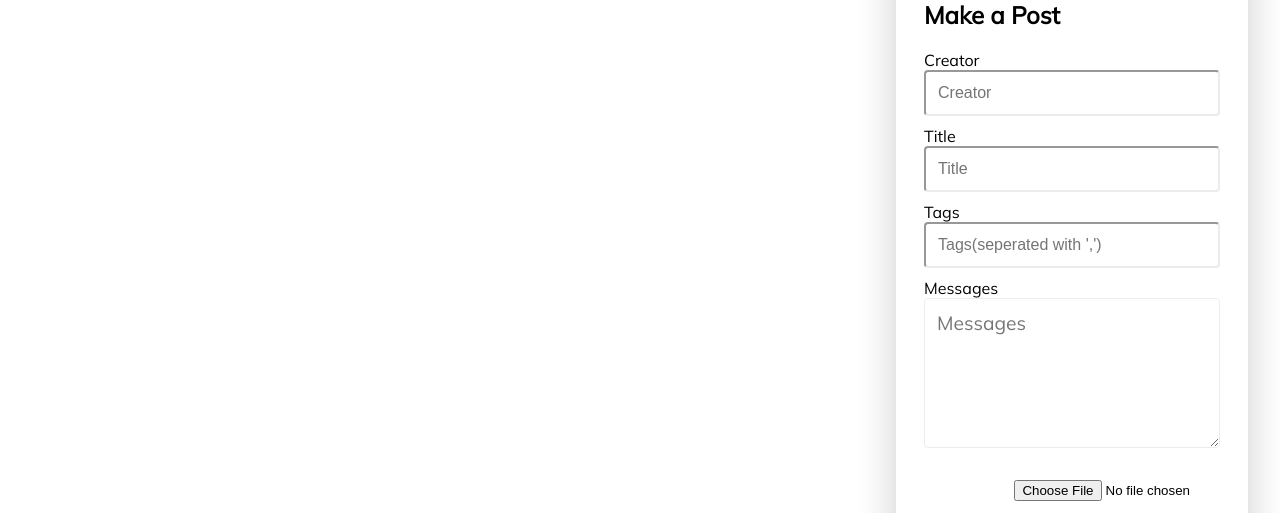
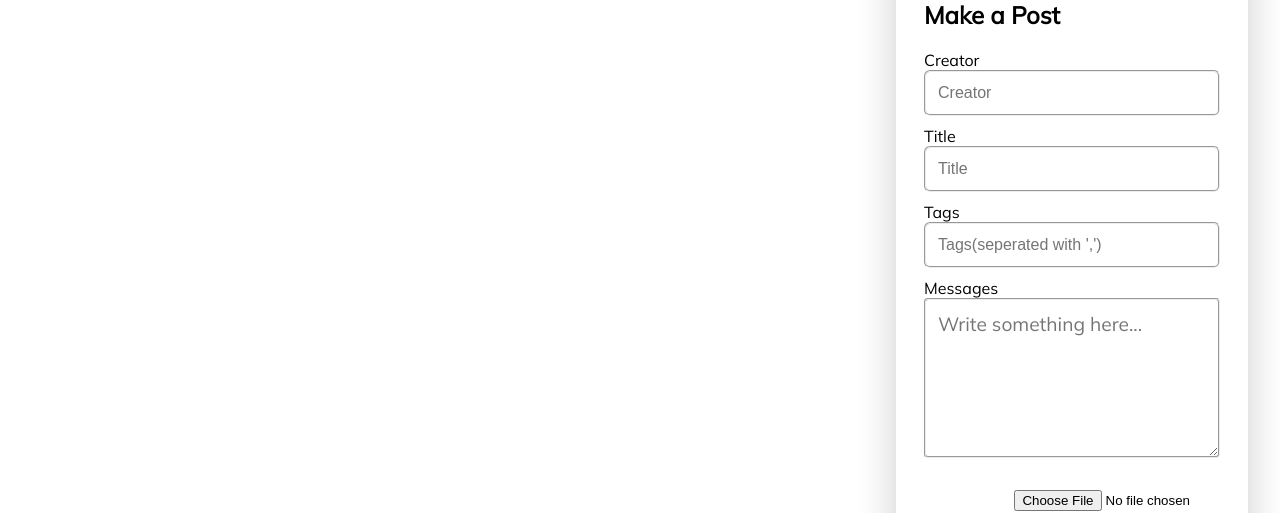
Before and after one commit to CcccYxx/CS35L-Website, a React (Create React App) app in the folder game-website/frontend/: page /forum in a window 1280 px wide. Shown: the part 167-680 px from the top of the page. Built offline with nearby package versions, Linux system fonts and the light colour scheme; no server answers.

Commit message:
Add background and more styling

```diff
--- a/game-website/frontend/src/Components/Form/Form.css
+++ b/game-website/frontend/src/Components/Form/Form.css
@@ -6,11 +6,19 @@
     padding: 1rem;
     box-shadow: 0 0 40px rgba(0, 0, 0, 0.2);
     border-radius: var(--border-radius);
+    background-color: white;
+}
+
+#formInput{
+    border-radius: 6px;
+    border-style: groove;
 }
 
 #message{
+    border-style: groove;
+    border-width: 2px;
     font: inherit;
-    height: 150px;
+    height: 20vh;
     font-size: 1.2rem;
 }
 
--- a/game-website/frontend/src/Components/Form/Form.js
+++ b/game-website/frontend/src/Components/Form/Form.js
@@ -66,19 +66,19 @@ class Form extends React.Component{
                         <h2 id="formTitle">Make a Post</h2>
                         <label>
                             Creator
-                            <input type="text" className="formInput"  required placeholder="Creator" onChange={this.onInputChangeCreator}/>
+                            <input id="formInput" type="text" className="formInput"  required placeholder="Creator" onChange={this.onInputChangeCreator}/>
                         </label>
                         <label>
                             Title
-                            <input type="text" className="formInput"  required placeholder="Title" onChange={this.onInputChangeTitle} />
+                            <input id="formInput" type="text" className="formInput"  required placeholder="Title" onChange={this.onInputChangeTitle} />
                         </label>
                         <label>
                             Tags
-                            <input type="text" className="formInput"  required placeholder="Tags(seperated with ',')" onChange={this.onInputChangeTags} />
+                            <input id="formInput" type="text" className="formInput"  required placeholder="Tags(seperated with ',')" onChange={this.onInputChangeTags} />
                         </label>
                         <label>
                             Messages
-                            <textarea id="message" type="text" className="formInput"  required placeholder="Messages" onChange={this.onInputChangeMsg} maxLength='50'/>
+                            <textarea id="message" type="text" className="formInput"  required placeholder="Write something here..." onChange={this.onInputChangeMsg} maxLength='50'/>
                         </label>
                     </form>
                 </div>
--- a/game-website/frontend/src/Components/Post/Post.css
+++ b/game-website/frontend/src/Components/Post/Post.css
@@ -6,6 +6,7 @@
     padding: 1rem;
     box-shadow: 0 0 40px rgba(0, 0, 0, 0.2);
     border-radius: var(--border-radius);
+    background-color: white;
 }
 
 
--- a/game-website/frontend/src/webpages/Forum.css
+++ b/game-website/frontend/src/webpages/Forum.css
@@ -1,5 +1,7 @@
 .forumPageContainer{
     display: flex;
+    background: rgb(255,255,255);
+    background: linear-gradient(209deg, rgba(255,255,255,1) 0%, rgba(148,187,233,1) 100%);
 }
 
 #formContainer{
```
